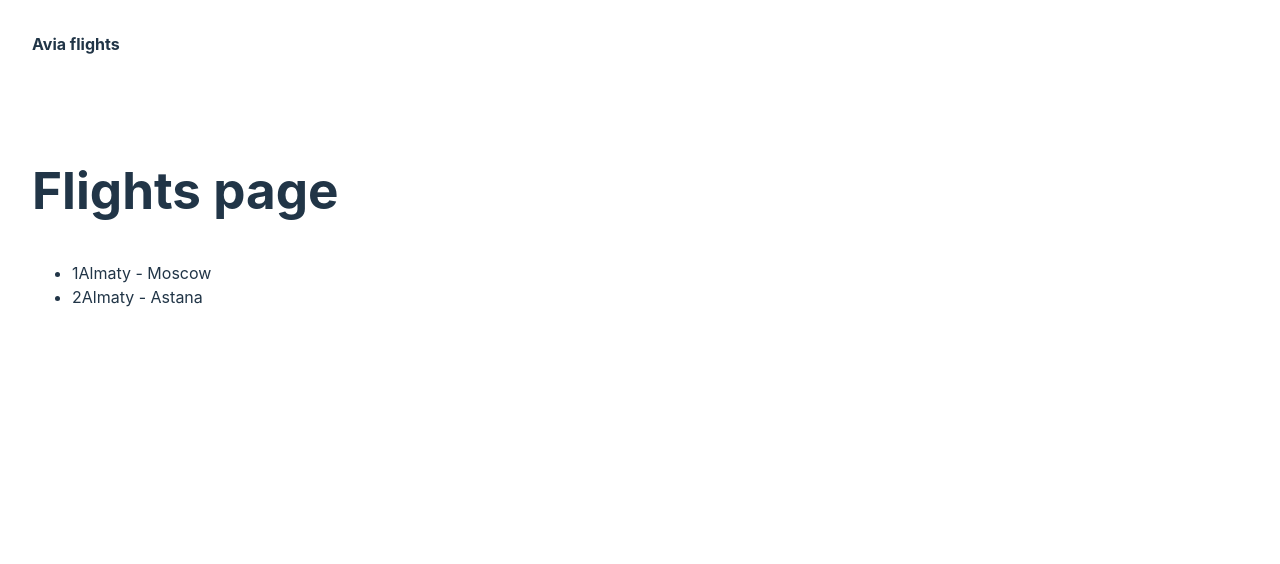
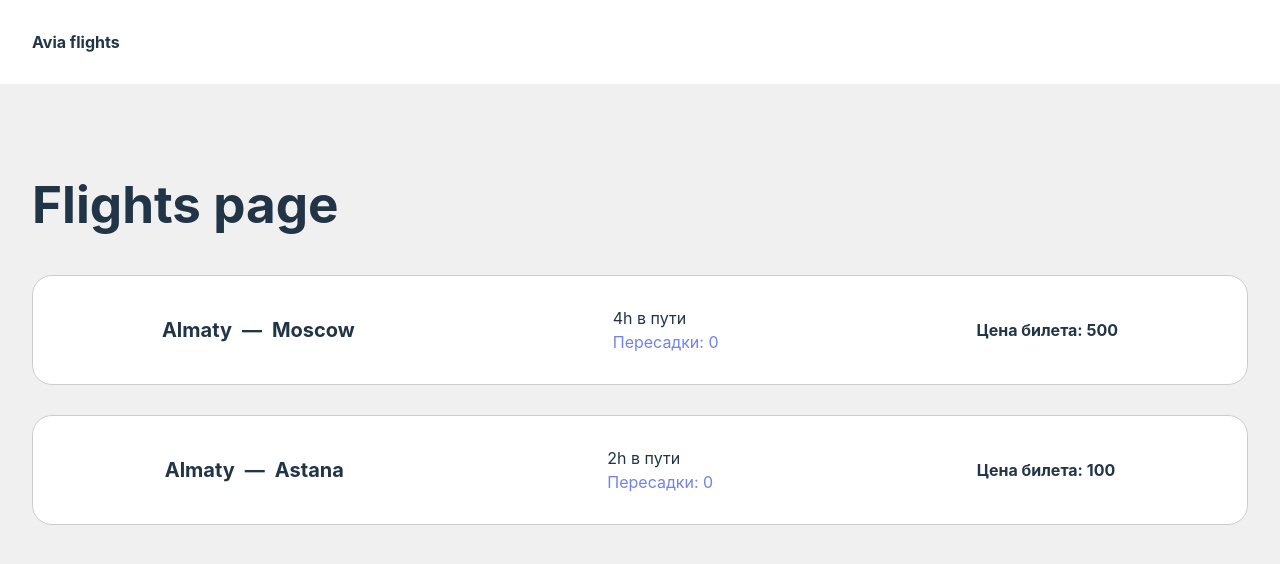
Before and after one commit to AdiletMaksatuly/i-am-event-test-task, a React (Vite) app: page / in a window 1280 px wide. Shown: the top 564 px of the page. Built offline with nearby package versions, Linux system fonts and the light colour scheme.

Commit message:
feat: implement layout and styles of flights list and flights item

```diff
--- /dev/null
+++ b/src/App.css
@@ -0,0 +1,28 @@
+.app {
+    display: flex;
+    flex-direction: column;
+    min-height: 100vh;
+}
+
+.header {
+    padding-top: 30px;
+    padding-bottom: 30px;
+}
+
+.content {
+    flex-grow: 1;
+
+    display: flex;
+    flex-direction: column;
+}
+
+.content > * {
+    flex-grow: 1;
+}
+
+.container {
+    max-width: 1280px;
+    margin: 0 auto;
+    padding-left: 2rem;
+    padding-right: 2rem;
+}
--- a/src/App.tsx
+++ b/src/App.tsx
@@ -1,18 +1,19 @@
 import FlightsPage from "./pages/FlightsPage.tsx";
+import "./App.css"
 
 function App() {
 
   return (
-    <>
-        <header>
+    <div className="app">
+        <header className="header">
             <div className="container">
                 <strong>Avia flights</strong>
             </div>
         </header>
-        <main>
+        <main className="content">
             <FlightsPage />
         </main>
-    </>
+    </div>
   )
 }
 
--- /dev/null
+++ b/src/components/FlightsItem/FlightsItem.module.css
@@ -0,0 +1,37 @@
+.flight {
+    display: flex;
+    justify-content: space-around;
+    column-gap: 40px;
+    align-items: center;
+    padding: 30px 20px;
+    border: 1px solid #ccc;
+    border-radius: 20px;
+    background-color: #ffffff;
+}
+
+.cities {
+    position: relative;
+    display: flex;
+    align-items: center;
+    column-gap: 10px;
+    font-size: 20px;
+}
+
+.separator {
+    font-weight: 700;
+}
+
+.origin, .destination {
+    font-weight: 700;
+}
+
+.flight-time {
+    display: flex;
+    flex-direction: column;
+}
+
+.highlight {
+    color: rgb(114,132,228);
+    background-color: transparent;
+    cursor: pointer;
+}
--- a/src/components/FlightsItem/FlightsItem.tsx
+++ b/src/components/FlightsItem/FlightsItem.tsx
@@ -1,4 +1,5 @@
 import {Flight} from "../../models/flight.interface.ts";
+import styles from "./FlightsItem.module.css";
 
 interface FlightsItemProps {
     flight: Flight;
@@ -6,9 +7,19 @@ interface FlightsItemProps {
 
 function FlightsItem({ flight }: FlightsItemProps) {
     return (
-        <li>
-            { flight.id }
-            { flight.origin } - { flight.destination }
+        <li className={styles.flight}>
+            <div className={styles.cities}>
+                <strong className={styles.origin}>{ flight.origin }</strong>
+                <span className={styles.separator}>—</span>
+                <strong className={styles.destination}>{ flight.destination }</strong>
+            </div>
+            <div className={styles['flight-time']}>
+                <span className={styles.total}>{ flight.totalFlightTime } в пути</span>
+                <span className={styles.stops}>
+                    <mark className={styles.highlight}>Пересадки: { flight.stops }</mark>
+                </span>
+            </div>
+            <strong className={styles.price}>Цена билета: { flight.price }</strong>
         </li>
     );
 }
--- /dev/null
+++ b/src/components/FlightsList/FlightsList.module.css
@@ -0,0 +1,9 @@
+.flights {
+    display: flex;
+    flex-direction: column;
+    row-gap: 30px;
+
+    list-style: none;
+    padding: 0;
+    margin: 0;
+}
--- a/src/components/FlightsList/FlightsList.tsx
+++ b/src/components/FlightsList/FlightsList.tsx
@@ -1,6 +1,6 @@
 import {Flight} from "../../models/flight.interface.ts";
 import FlightsItem from "../FlightsItem/FlightsItem.tsx";
-
+import styles from "./FlightsList.module.css";
 
 interface FlightsListProps {
     flights: Flight[];
@@ -8,7 +8,7 @@ interface FlightsListProps {
 
 function FlightsList({ flights }: FlightsListProps) {
     return (
-        <ul>
+        <ul className={styles.flights}>
             {
                 flights.map((flight) => (
                     <FlightsItem key={flight.id} flight={flight} />
--- a/src/index.css
+++ b/src/index.css
@@ -65,9 +65,3 @@ button:focus-visible {
     background-color: #f9f9f9;
   }
 }
-
-.container {
-  max-width: 1280px;
-  margin: 0 auto;
-  padding: 2rem;
-}
--- /dev/null
+++ b/src/pages/FlightsPage.module.css
@@ -0,0 +1,5 @@
+.flights {
+    padding-top: 50px;
+    padding-bottom: 50px;
+    background-color: #f0f0f0;
+}
--- a/src/pages/FlightsPage.tsx
+++ b/src/pages/FlightsPage.tsx
@@ -1,5 +1,6 @@
 import FlightsList from "../components/FlightsList/FlightsList.tsx";
 import {Flight} from "../models/flight.interface.ts";
+import styles from "./FlightsPage.module.css";
 
 function FlightsPage() {
     const flights: Flight[] = [
@@ -25,9 +26,11 @@ function FlightsPage() {
 
 
     return (
-        <section className="container">
-            <h1>Flights page</h1>
-            <FlightsList flights={flights} />
+        <section className={styles.flights}>
+            <div className="container">
+                <h1>Flights page</h1>
+                <FlightsList flights={flights} />
+            </div>
         </section>
     );
 }
```
